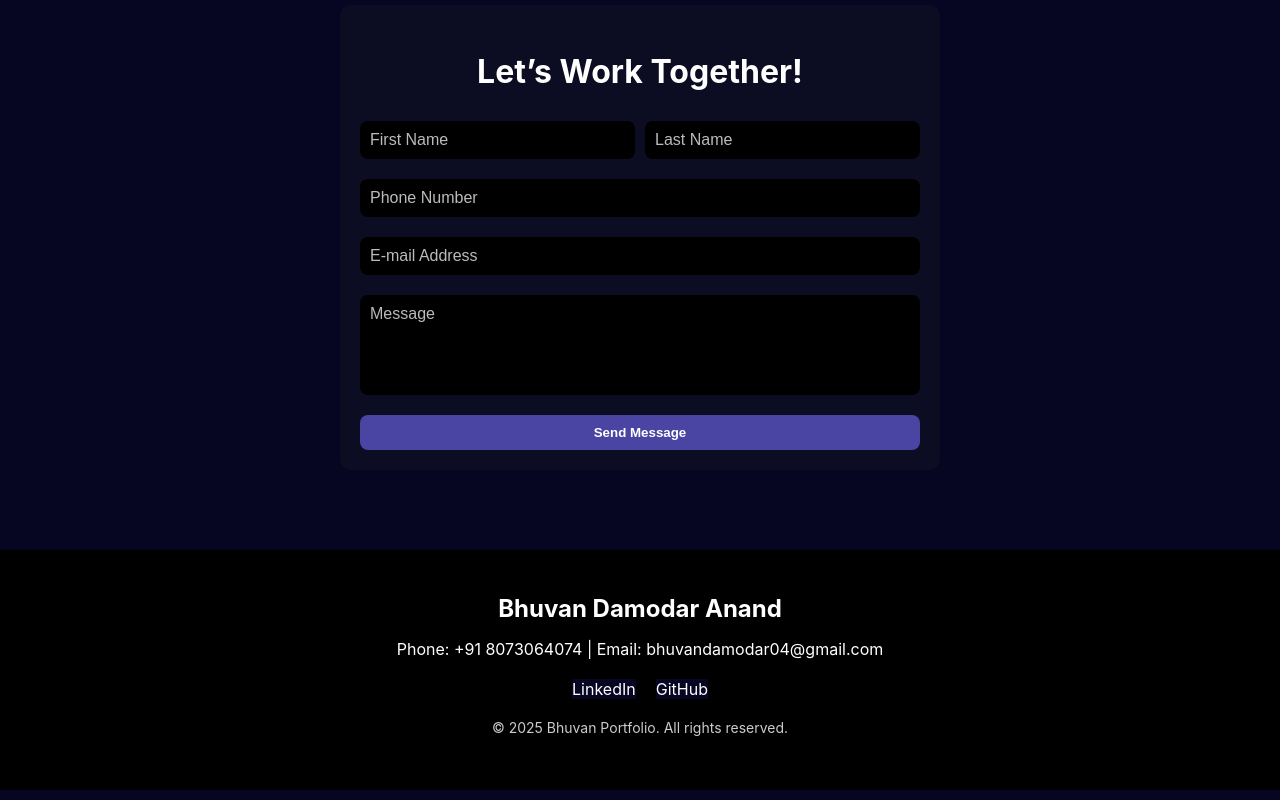
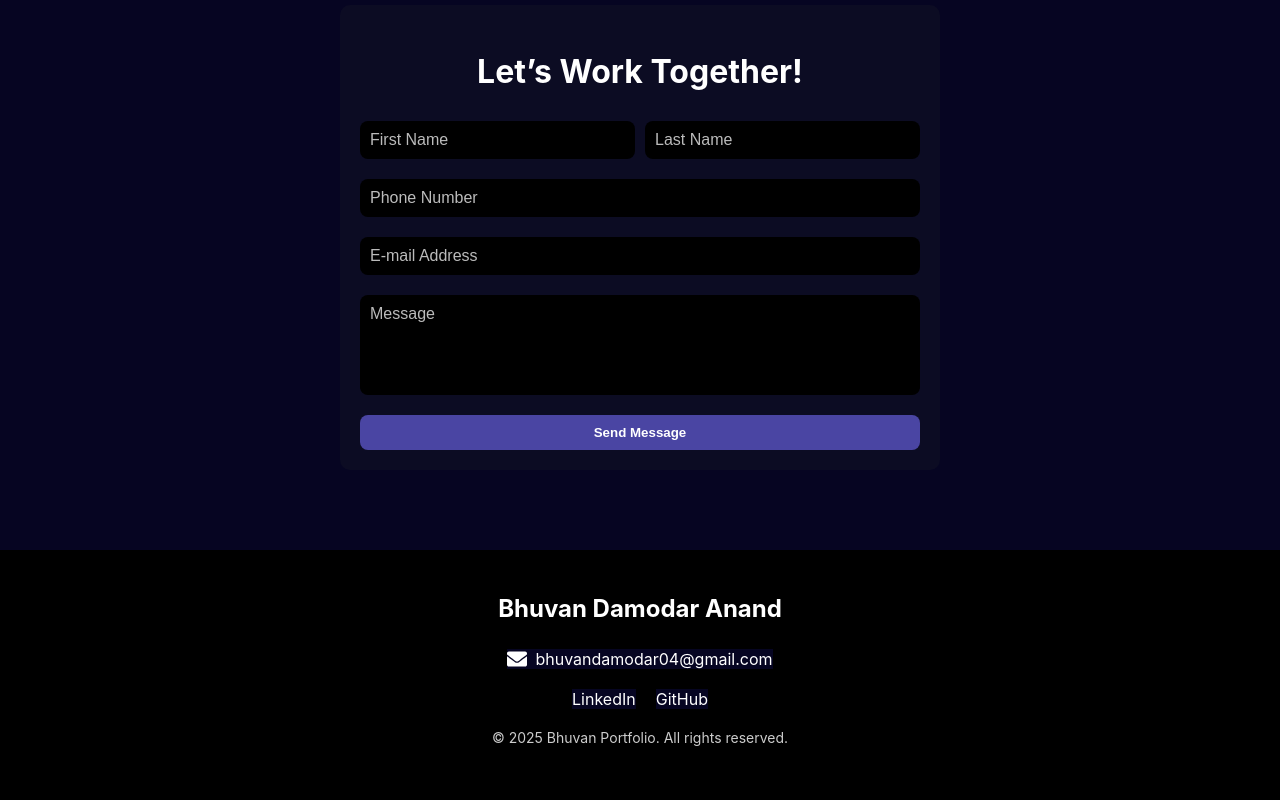
Before and after one commit to BhuvanDamodar/bhuvan-portfolio, a React (Create React App) app: page / in a window 1280 px wide. Shown: the part 5708-6508 px from the top of the page. Built offline with nearby package versions, Linux system fonts and the light colour scheme; no server answers.

Commit message:
fix(code): index.html, footer and skills updates

```diff
--- a/public/index.html
+++ b/public/index.html
@@ -25,7 +25,7 @@
       work correctly both with client-side routing and a non-root public URL.
       Learn how to configure a non-root public URL by running `npm run build`.
     -->
-    <title>Bhuvan Damodar | Portfolio</title>
+    <title>Bhuvan | Portfolio</title>
   </head>
   <body>
     <noscript>You need to enable JavaScript to run this app.</noscript>
--- a/src/components/Footer.jsx
+++ b/src/components/Footer.jsx
@@ -1,5 +1,6 @@
 import React from 'react';
 import './styles/Footer.css';
+import { FaEnvelope } from 'react-icons/fa';
 
 const Footer = () => {
   return (
@@ -8,7 +9,7 @@ const Footer = () => {
         <div className="footer-content">
           <p className="footer-name">Bhuvan Damodar Anand</p>
           <p className="footer-contact">
-            Phone: +91 8073064074 | Email: bhuvandamodar04@gmail.com
+            <FaEnvelope/> bhuvandamodar04@gmail.com
           </p>
           <ul className="footer-socials">
             <li><a href="https://www.linkedin.com/in/bhuvan-damodar-a-657b95179" target="_blank" rel="noopener noreferrer">LinkedIn</a></li>
--- a/src/components/styles/Footer.css
+++ b/src/components/styles/Footer.css
@@ -26,9 +26,19 @@
 }
 
 .footer-contact {
+  display: inline-flex;
+  align-items: center;
+  gap: 8px;
   font-size: 16px;
-  margin-bottom: 20px;
-  background-color: black;
+  color: #fff;
+  margin-bottom: 0%;
+  text-decoration: none;
+}
+
+.footer-contact svg {
+  width: 20px;
+  height: 20px;
+  color: #fff;
 }
 
 .footer-socials {
--- a/src/components/styles/Skills.css
+++ b/src/components/styles/Skills.css
@@ -94,3 +94,29 @@
     font-size: 14px;
   }
 }
+
+@media (max-width: 400px) {
+  .skills-grid {
+    gap: 10px;
+    justify-content: center;
+  }
+
+  .skill-card {
+    width: 120px;
+    height: 200px;
+    padding: 20px;
+  }
+
+  .skill-name {
+    font-size: 14px;
+  }
+
+  .skill-level {
+    font-size: 12px;
+  }
+
+  .skill-icon {
+    width: 40px;
+    height: 40px;
+  }
+}
```
